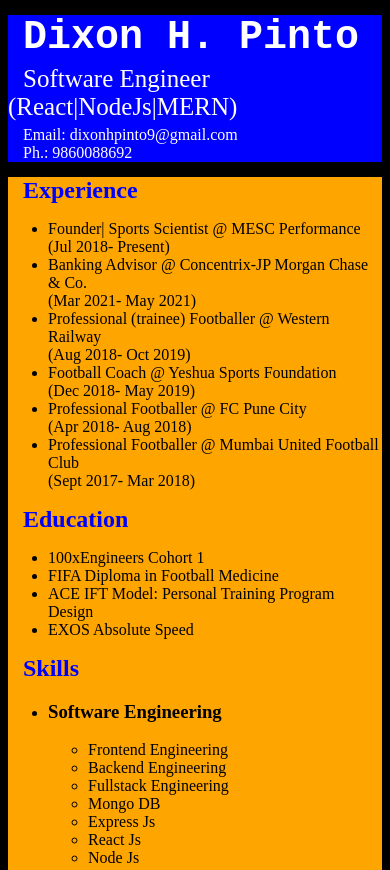
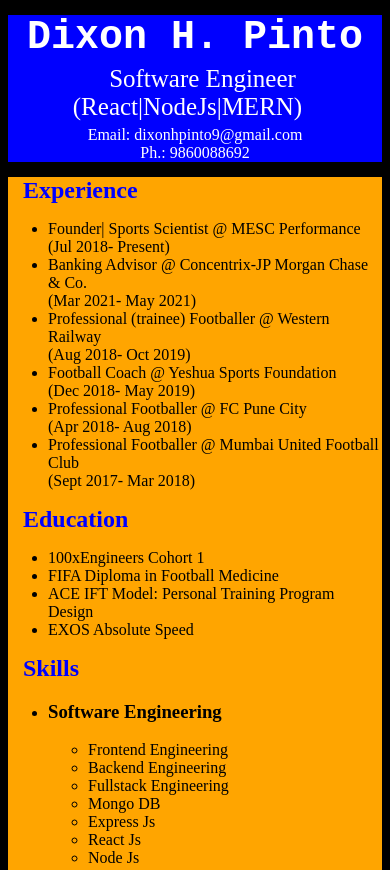
Before and after one commit to samhpinto/htmlcssResume, a plain HTML site: page index.html in a window 390 px wide. Shown: the top 870 px of the page. Drawn offline with Linux system fonts and the light colour scheme.

Commit message:
Add HTML declarations in index.html and a media query for tablet screens

```diff
--- a/index.html
+++ b/index.html
@@ -1,6 +1,12 @@
+<!DOCTYPE html>
+<html lang="en">
 <head>
+    <meta charset="UTF-8">
+    <meta name="viewport" content="width=device-width, initial-scale=1.0">
+    <title>Document</title>
     <link rel="stylesheet" href="styles.css">
 </head>
+<body>
     <body>
         <header>
             <h1>Dixon H. Pinto</h1>
@@ -56,3 +62,5 @@
             </ul>
         </section>
     </body>
+</body>
+</html>
--- a/styles.css
+++ b/styles.css
@@ -5,6 +5,12 @@ body {
 
 header {
     background-color: blue;
+}
+
+@media screen and (max-width: 768px) {
+    header {
+        text-align: center;
+    }
 }
 
 header h1 {
```
Lines whose indentation alone changed are shown as unchanged.
